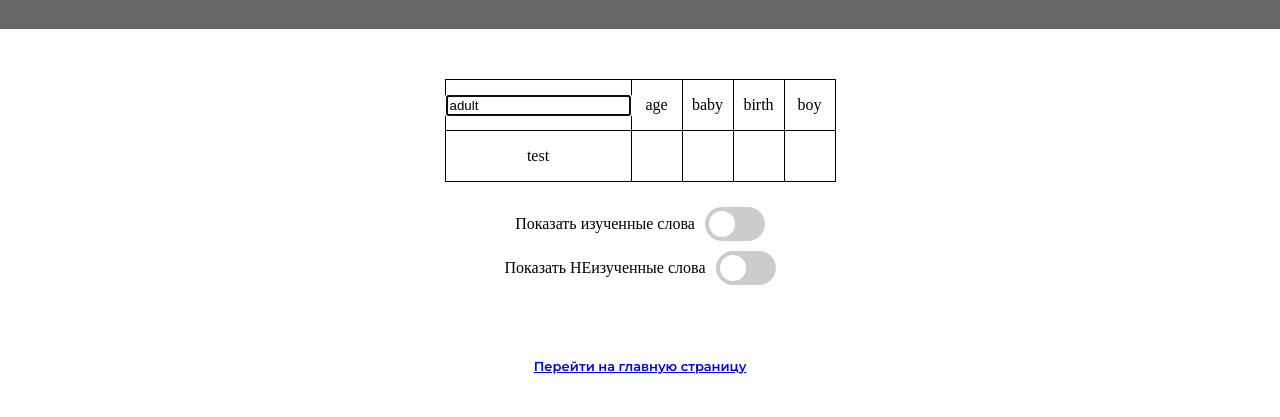
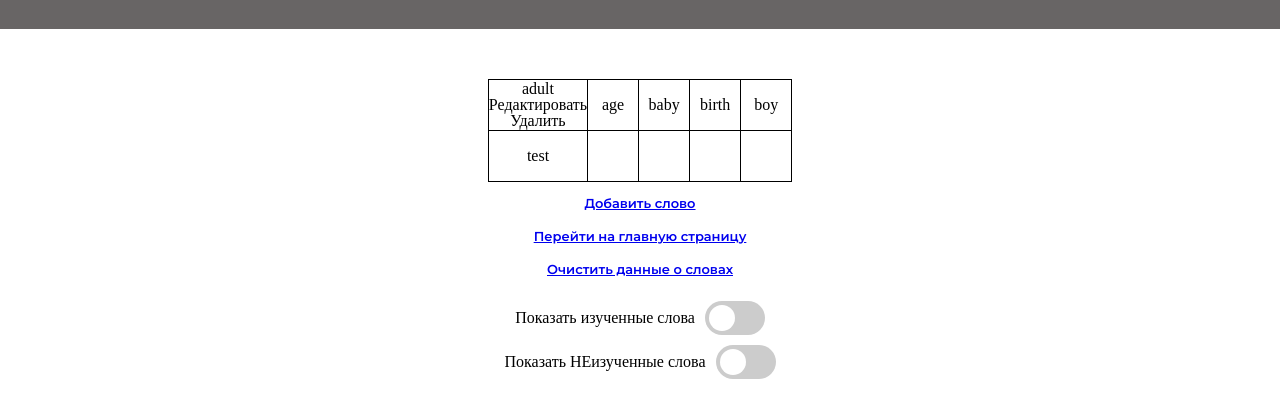
Before and after one commit to Miterew/englishcards, a plain HTML site: page editor.html in a window 1280 px wide. Both pictures are taken after a click on the element "adult". Shown: the part 71-488 px from the top of the page. Drawn offline with Linux system fonts and the light colour scheme.

Commit message:
Мелкие изменения по перезагрузкам страниц и правильному пути при загрузке на сервер

```diff
--- a/css/editor.css
+++ b/css/editor.css
@@ -16,6 +16,18 @@
 
     text-align: center;
     vertical-align: middle;
+
+
+}
+.editor__add_word {
+    display: flex;
+    justify-content: center;
+    align-items: center;
+    margin-top: 15px;
+    font-family: "Montserrat", serif;
+    font-weight: 600;
+    font-size: small;
+    font-style: normal;
 }
 
 .editor__show_words {
--- a/css/main.css
+++ b/css/main.css
@@ -89,10 +89,14 @@
     background-color: rgb(233, 105, 105);
 }
 
+.links:first {
+    margin-top: 50px;
+}
+
 .links {
     display: flex;
     justify-content: center;
-    margin-top: 50px;
+    margin-top: 20px;
     font-family: "Montserrat", serif;
     font-weight: 600;
     font-size: small;
--- a/editor.html
+++ b/editor.html
@@ -22,6 +22,12 @@
 
         <div class="editor__main"></div>
 
+        <div class="editor__add_word">
+            <a href="#" id="add_word">Добавить слово</a>
+        </div>
+        <div class="links"><a href="/">Перейти на главную страницу</a></div>
+
+        <div class="links" id="clear"><a href="#">Очистить данные о словах</a></div>
 
         <div class="editor__show_words">
             <!-- Переключатель 1 - Изученные слова -->
@@ -45,7 +51,6 @@
 
         </div>
 
-        <div class="links"><a href="/">Перейти на главную страницу</a></div>
 
     </div>
     <script src="js/main.js" defer></script>
--- a/js/editor.js
+++ b/js/editor.js
@@ -3,6 +3,9 @@ const editorMain = document.querySelector('.editor__main');
 
 const switchLearned = document.getElementById('learnedWordsSwitch');
 const switchNeedLearn = document.getElementById('wordsSwitchNeedLearn');
+const clearButton = document.getElementById('clear');
+const divAddButton = document.querySelector('.editor__add_word');
+const addWordButton = document.getElementById('add_word');
 
 setTable();
 
@@ -41,23 +44,44 @@ function setTable() {
         }
 
         table.appendChild(tr);
-        editWord(table)
+
     }
-
+    menuWord(table);
     console.log(words);
 }
 
 
-function editWord(table) {
+function menuWord(table) {
     const tds = table.querySelectorAll('td');
 
     for (let td of tds) {
 
+        td.addEventListener('click', function chooseMenuItem() {
+            this.removeEventListener('click', chooseMenuItem);
+            let br = document.createElement('br');
+            let br2 = document.createElement('br');
 
+            let editWord = document.createElement('a');
+            editWord.textContent = 'Редактировать';
+            td.appendChild(br);
+            td.appendChild(editWord);
+
+            editWord.addEventListener('click', edit);
+
+
+            td.appendChild(br2);
+            let removeWord = document.createElement('a');
+            removeWord.textContent = 'Удалить';
+            td.appendChild(removeWord);
+
+            removeWord.addEventListener('click', remove);
+        });
+
+        function edit() {
             td.addEventListener('click', function editCurrentTd() {
                 this.removeEventListener('click', editCurrentTd);
 
-            let savedText = this.textContent.trim();
+                let savedText = this.firstChild ? this.firstChild.textContent.trim() : ''; // Берём только текст слова
                 let input = document.createElement('input');
 
                 // если убрать setTimeOut то не успевает подставиться значение в инпут (багует)
@@ -129,8 +153,18 @@ function editWord(table) {
                 }
 
             })
+        }
 
+        function remove() {
+            let savedText = td.firstChild ? td.firstChild.textContent.trim() : ''; // Берём только текст слова
+            delete words[savedText];
 
+            localStorage.setItem('words', JSON.stringify(words));
+
+            setTimeout(() => {
+                table.remove();
+                setTable(); // Создаём новую таблицу уже с обновленными словами
+            }, 0);
         }
 
 
@@ -138,19 +172,72 @@ function editWord(table) {
     }
 
 
-switchLearned.addEventListener('change', function() {
-    if(this.checked) {
+
+};
+
+
+// Доработать тут! НЕ РАБОТАЕТ НЕ РАБОТАЕТ
+// addWordButton.addEventListener('click', () => {
+
+//     let label = document.createElement('label');
+//     label.textContent = 'Введите слово на английском и нажмите Enter';
+
+//     let engWord = '';
+
+//     let inputEn = document.createElement('input');
+//     inputEn.addEventListener('keypress', function setEngWord(e) {
+//         if (e.key === 'Enter') {
+//             engWord = this.value;
+//             this.remove();
+//         }
+//     });
+
+//     label.textContent = 'Введите слово на русском языке и нажмите Enter';
+//     let ruWord = '';
+
+//     let inputRu = document.createElement('input');
+//     inputRu.addEventListener('keypress', function setEngWord(e) {
+//         if (e.key === 'Enter') {
+//             ruWord = this.value;
+//             this.remove();
+
+//             console.log(words);
+
+//             words[engWord] = ruWord;
+
+//             console.log(words);
+
+//             localStorage.setItem('words', JSON.stringify(words));
+
+
+//             setTimeout(() => {
+//                 label.textContent = 'Новое слово сохранено';
+//                 label.remove();
+//             }, 3000);
+
+//         }
+//     });
+// });
+
+
+clearButton.addEventListener('click', () => {
+    localStorage.clear();
+    location.reload();
+});
+
+switchLearned.addEventListener('change', function () {
+    if (this.checked) {
         console.log('Включили')
     } else {
         console.log('Выключили')
     }
-})
+});
 
 
-switchNeedLearn.addEventListener('change', function() {
-    if(this.checked) {
+switchNeedLearn.addEventListener('change', function () {
+    if (this.checked) {
         console.log('Включили')
     } else {
         console.log('Выключили')
     }
-})
+});
```
Lines whose indentation alone changed are shown as unchanged.
